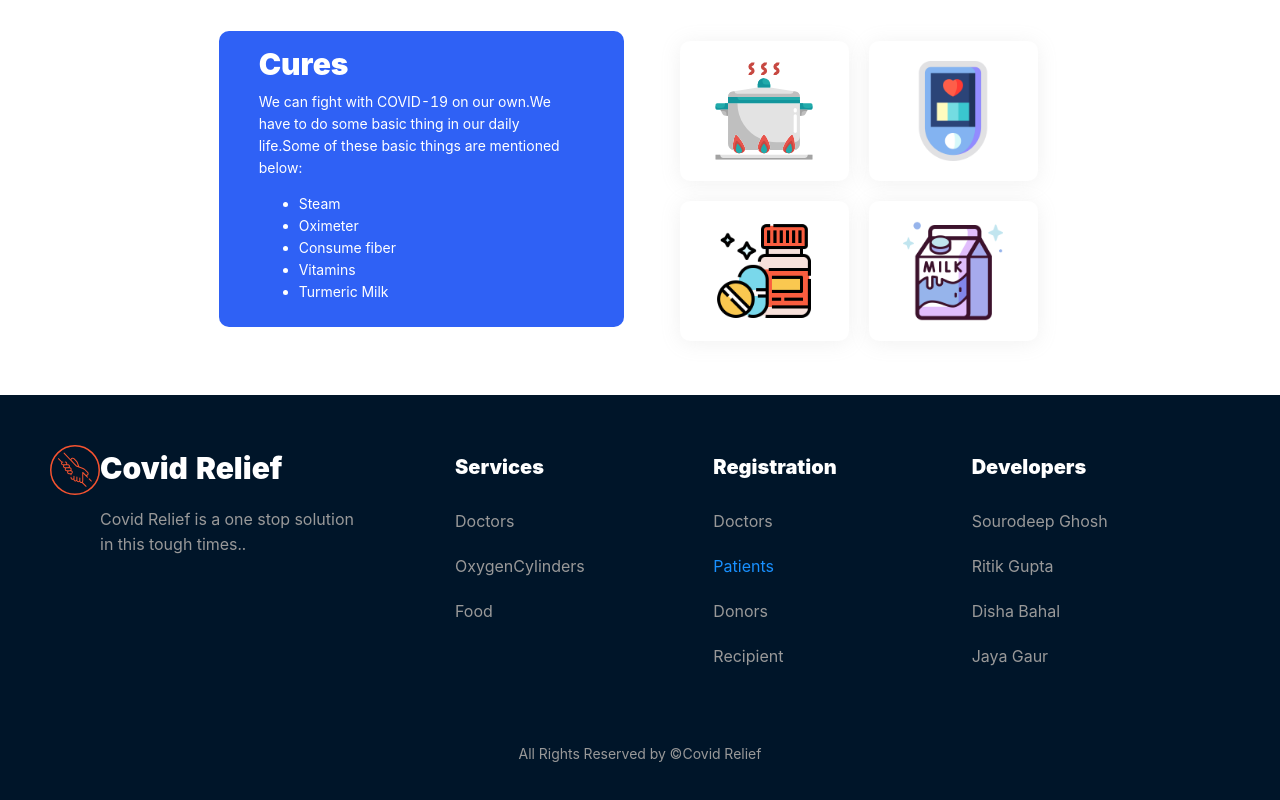
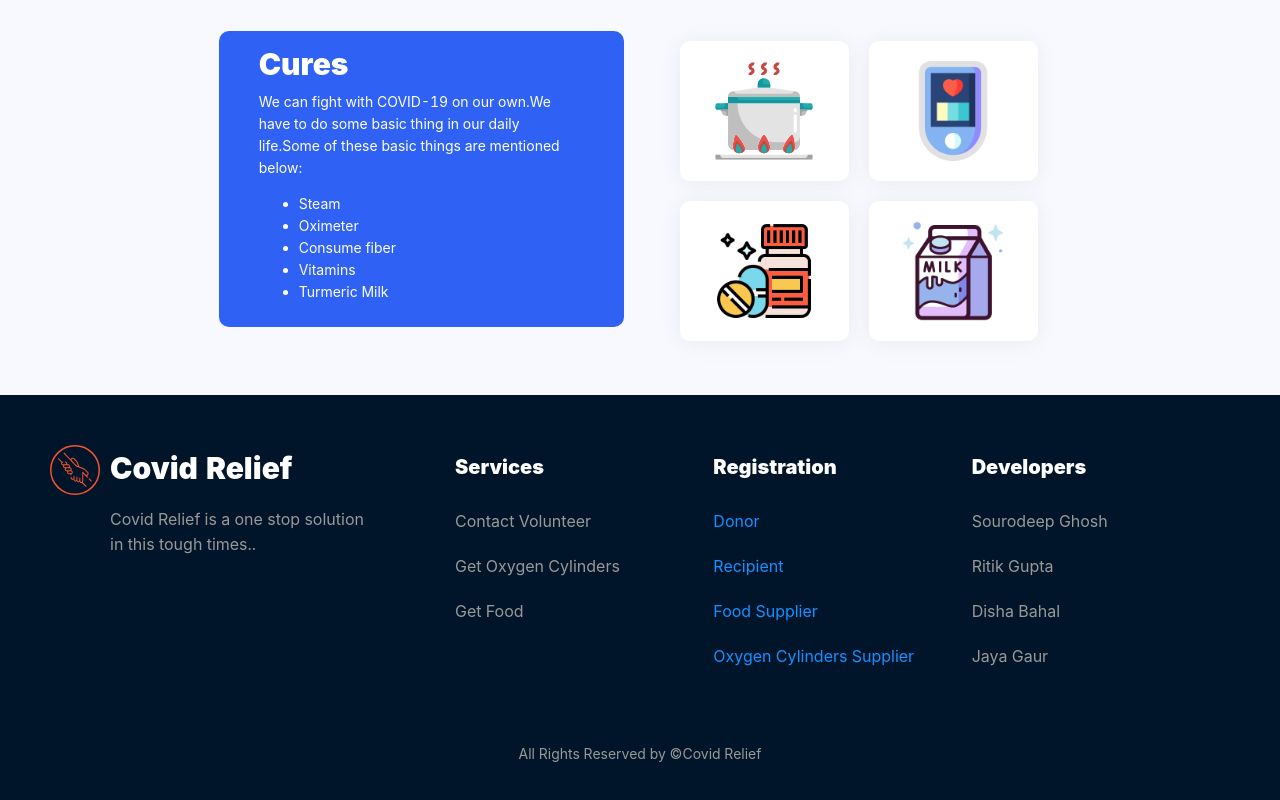
Before and after one commit to ipectrinity/reactivedeveloperz, a React (Create React App) app: page / in a window 1280 px wide. Shown: the part 1798-2598 px from the top of the page. Built offline with nearby package versions, Linux system fonts and the light colour scheme.

Commit message:
Minor Changes

```diff
--- a/src/App.css
+++ b/src/App.css
@@ -1,5 +1,8 @@
 .App {
   text-align: center;
+}
+body {
+  background-color: #f7f9ff !important;
 }
 
 .App-logo {
--- a/src/Components/Footer/Footer.js
+++ b/src/Components/Footer/Footer.js
@@ -5,7 +5,7 @@ import { Link } from "react-router-dom";
 
 const Footer = () => {
   return (
-    <div>
+    <div id="footer">
       <div className={classes.footer}>
         <div className={classes.lFooter}>
           <div className={classes.head}>
@@ -14,10 +14,10 @@ const Footer = () => {
               style={{ height: "50px", width: "50px" }}
               alt='Covid Relief Logo'
             />
-            <div>
+            <div style={{ marginLeft: "10px" }}>
               <h1>Covid Relief</h1>
               <p>
-              Covid Relief is a one stop solution in this tough times..
+                Covid Relief is a one stop solution in this tough times..
               </p>
             </div>
           </div>
@@ -26,34 +26,35 @@ const Footer = () => {
           <li style={{ marginTop: "" }}>
             <h2>Services</h2>
             <ul className={classes.box}>
-              <li href='#'>Doctors</li>
-              <li href='#'>OxygenCylinders</li>
-              <li href='#'>Food</li>
+              <Link to='/volunteer'><li href=''>Contact Volunteer</li></Link>
+              <Link to='/oxygenCylinders'><li href=''>Get Oxygen Cylinders</li></Link>
+              <Link to='/food'><li href=''>Get Food</li></Link>
+
             </ul>
           </li>
           <li className={classes.features}>
             <h2>Registration</h2>
             <ul className={classes.box + classes.hBox}>
-              <li href='#'>Doctors</li>
-              <Link to = {{pathname:"/registration"}}><li href='#'>Patients</li></Link>
-              <li href='#'>Donors</li>
-              <li href='#'>Recipient</li>
+              <Link to={{ pathname: "/register/donor" }}><li href='#'>Donor</li></Link>
+              <Link to={{ pathname: "/register/recipient" }}><li href='#'>Recipient</li></Link>
+              <Link to={{ pathname: "/register/food-supply" }}><li href='#'>Food Supplier</li></Link>
+              <Link to={{ pathname: "/register/Oxygen-cylinders-supply" }}><li href='#'>Oxygen Cylinders Supplier</li></Link>
             </ul>
           </li>
           <li>
             <h2>Developers</h2>
             <ul className={classes.box}>
               <div>
-              <a target='_blank' href="https://www.linkedin.com/in/sourodeep-ghosh-roy-828861208/">Sourodeep Ghosh</a>
+                <a target='_blank' href="https://www.linkedin.com/in/sourodeep-ghosh-roy-828861208/">Sourodeep Ghosh</a>
               </div>
               <div>
-              <a target='_blank' href="https://www.linkedin.com/in/ritikgupta1982/">Ritik Gupta</a>
+                <a target='_blank' href="https://www.linkedin.com/in/ritikgupta1982/">Ritik Gupta</a>
               </div>
               <div>
-              <a target='_blank' href="https://www.linkedin.com/in/disha-bahal-20424a1aa/">Disha Bahal</a>
+                <a target='_blank' href="https://www.linkedin.com/in/disha-bahal-20424a1aa/">Disha Bahal</a>
               </div>
               <div>
-              <a target='_blank' href="https://www.linkedin.com/in/jaya-gaur-473ba4190/">Jaya Gaur</a>
+                <a target='_blank' href="https://www.linkedin.com/in/jaya-gaur-473ba4190/">Jaya Gaur</a>
               </div>
 
 
--- a/src/Containers/Root.js
+++ b/src/Containers/Root.js
@@ -28,7 +28,7 @@ export default function Root() {
           path='/register/Oxygen-cylinders-supply'
           component={OxygenCylinderRegistration}
         />
-        <Route exact path='/doctors' />
+        <Route exact path='/volunteer' />
         <Route exact path='/food' component={FoodList} />
         <Route exact path='/oxygenCylinders' component={OxygenCylinderList} />
         <Route exact path='/labtestcenters' />
```
